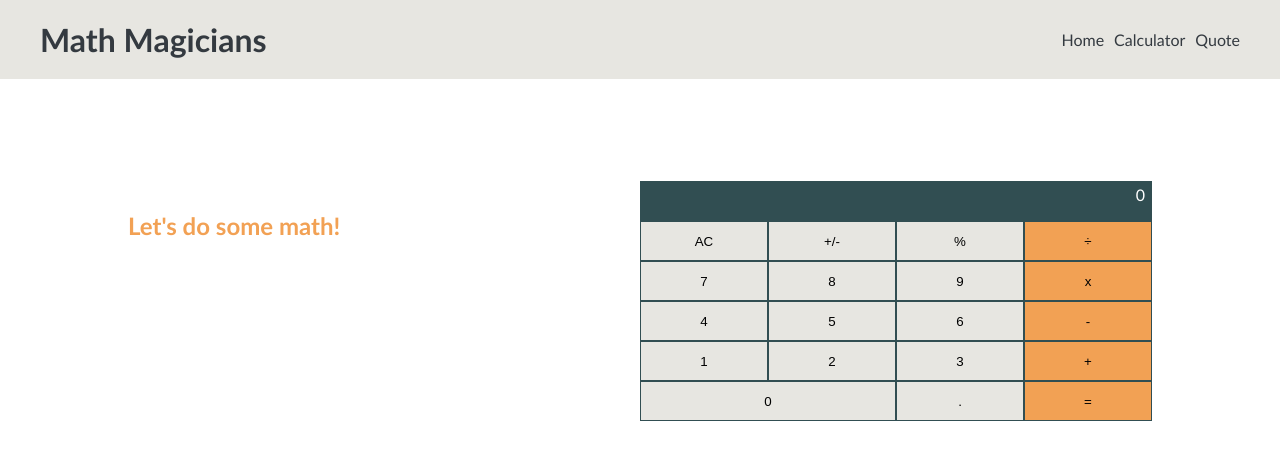
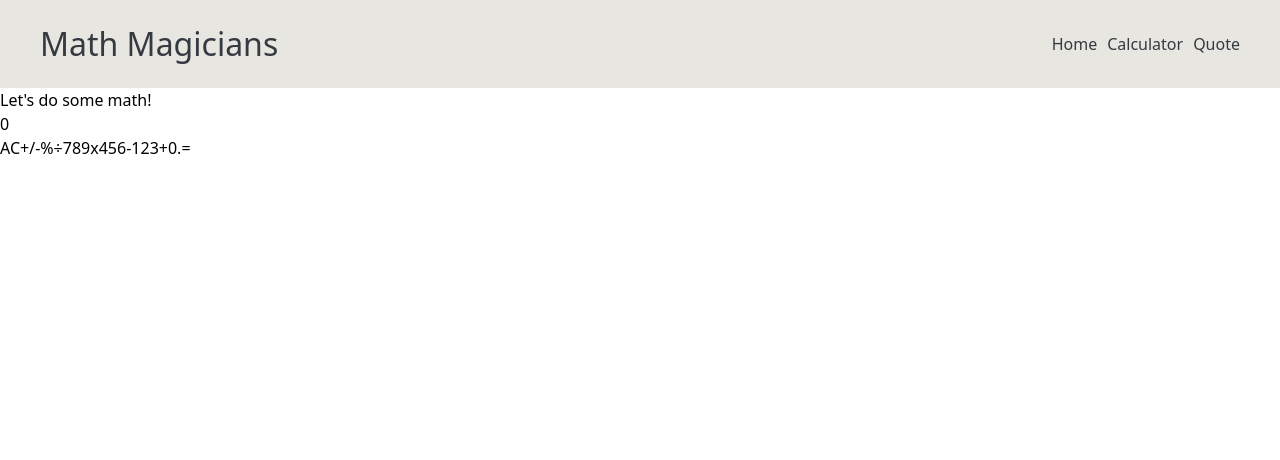
Before and after one commit to Anjacodes/Ayurveda_App, a React (Create React App) app: page /calculator in a window 1280 px wide. Shown: the top 460 px of the page. Built offline with nearby package versions, Linux system fonts and the light colour scheme.

Commit message:
Set up Tailwind

```diff
--- /dev/null
+++ b/postcss.config.js
@@ -0,0 +1,6 @@
+module.exports = {
+  plugins: {
+    tailwindcss: {},
+    autoprefixer: {},
+  },
+}
--- a/src/components/Home.js
+++ b/src/components/Home.js
@@ -3,7 +3,7 @@ import styles from './Home.module.css';
 
 const Home = () => (
   <div className={styles.center}>
-    <h2 className={styles.title}>Welcome to our page!</h2>
+    <h2 className="text-3xl">Welcome to our page!</h2>
     <p>
       Lorem ipsum dolor sit amet, consectetur adipiscing elit, sed do eiusmod tempor
       incididunt ut labore et dolore magna aliqua. In hac habitasse platea dictumst
@@ -12,14 +12,6 @@ const Home = () => (
       nibh venenatis cras sed. Ultrices tincidunt arcu non sodales neque. Ac odio
       tempor orci dapibus ultrices in iaculis nunc sed.
     </p>
-    <br />
-    <p>
-      Ac felis donec et odio pellentesque diam volutpat. Aenean pharetra magna ac
-      placerat vestibulum lectus mauris ultrices. Ipsum a arcu cursus vitae congue
-      mauris rhoncus aenean vel. Purus sit amet volutpat consequat mauris nunc congue
-      nisi vitae. Maecenas volutpat blandit aliquam etiam erat velit scelerisque in
-      dictum.
-    </p>
   </div>
 );
 
--- a/src/index.css
+++ b/src/index.css
@@ -1,64 +1,11 @@
+/* stylelint-disable */
+@tailwind base;
+@tailwind components;
+@tailwind utilities;
+/* stylelint-enable */
+
 * {
   box-sizing: border-box;
   margin: 0;
   padding: 0;
 }
-
-body {
-  font-family: 'Trebuchet MS', 'Lucida Sans Unicode', 'Lucida Grande', 'Lucida Sans', Arial, sans-serif;
-  color: #314e52;
-}
-
-.mainContainer {
-  display: flex;
-  align-items: center;
-  justify-content: space-between;
-  margin: 0 10%;
-}
-
-.title {
-  margin-bottom: 50px;
-  color: #f2a154;
-}
-
-.calcContainer {
-  width: 40vw;
-  margin-top: 10%;
-}
-
-.input {
-  width: 100%;
-  background-color: #314e52;
-  color: white;
-  height: 40px;
-  text-align: right;
-  padding: 4px 7px 0 0;
-}
-
-.gridContainer {
-  display: grid;
-  grid-template-columns: repeat(4, 1fr);
-}
-
-.btn {
-  height: 40px;
-  background-color: #e7e6e1;
-  border: 1px solid #314e52;
-}
-
-.btn-large {
-  grid-column-start: 1;
-  grid-column-end: span 2;
-}
-
-.btn-orange {
-  background-color: #f2a154;
-}
-
-.btn-orange:active {
-  background-color: #e1701a;
-}
-
-.btn-grey:active {
-  background-color: #aaa;
-}
--- /dev/null
+++ b/tailwind.config.js
@@ -0,0 +1,9 @@
+module.exports = {
+  content: [
+    "./src/**/*.{js,jsx,ts,tsx}",
+  ],
+  theme: {
+    extend: {},
+  },
+  plugins: [],
+}
```
Also changed, not shown: package.json (+5 -2 lines), 1 other file (tests, documents, lock files or other folders).
